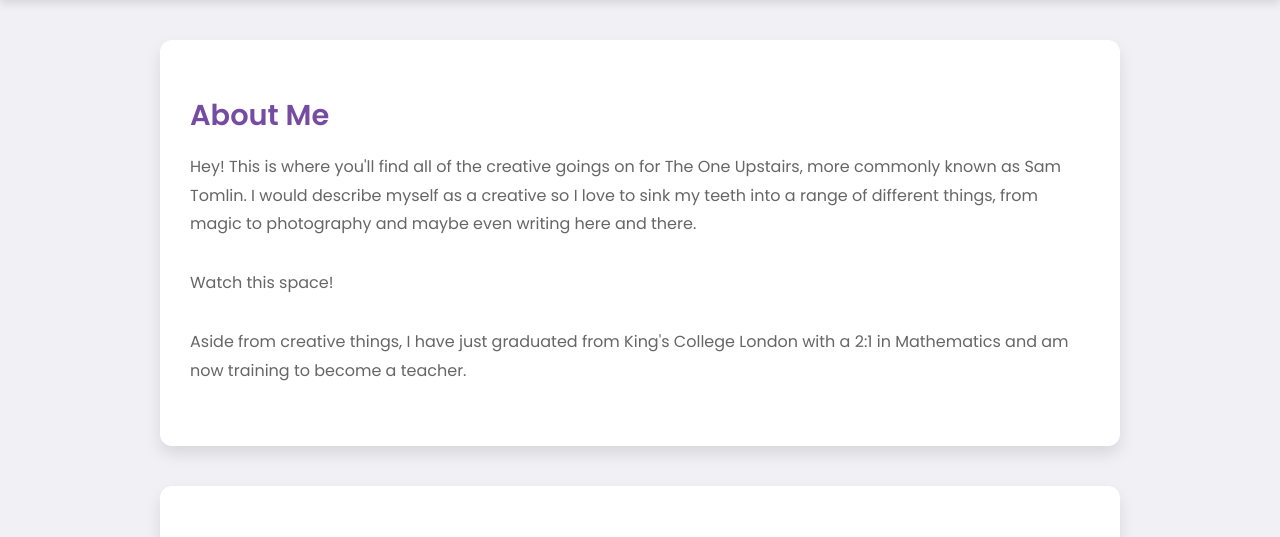
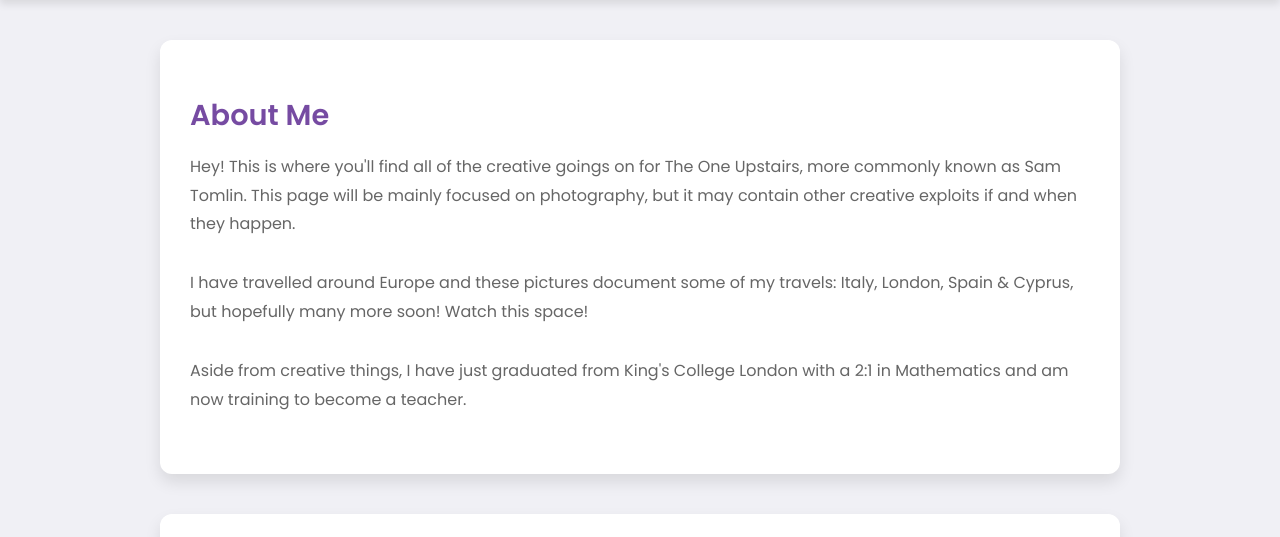
Before and after one commit to TheOneUpstairs/TheOneUpstairs.github.io, a plain HTML site: page index.html in a window 1280 px wide. Shown: the part 100-637 px from the top of the page. Drawn offline with Linux system fonts and the light colour scheme; a script that the page names is missing.

Commit message:
Update index.html

```diff
--- a/index.html
+++ b/index.html
@@ -176,10 +176,10 @@
     <section id="about">
         <h2>About Me</h2>
         <p>
-            Hey! This is where you'll find all of the creative goings on for The One Upstairs, more commonly known as Sam Tomlin. I would describe myself as a creative so I love to sink my teeth into a range of different things, from magic to photography and maybe even writing here and there.
+            Hey! This is where you'll find all of the creative goings on for The One Upstairs, more commonly known as Sam Tomlin. This page will be mainly focused on photography, but it may contain other creative exploits if and when they happen.
         </p>
         <p>
-            Watch this space!
+            I have travelled around Europe and these pictures document some of my travels: Italy, London, Spain & Cyprus, but hopefully many more soon! Watch this space!
         </p>
         <p>
             Aside from creative things, I have just graduated from King's College London with a 2:1 in Mathematics and am now training to become a teacher.
@@ -259,7 +259,7 @@
     </section>
 
     <footer>
-        <p>&copy; 2024 Creative Truancy. All rights reserved.</p>
+        <p>&copy; 2024 The One Upstairs. All rights reserved.</p>
     </footer>
 
 </body>
```
